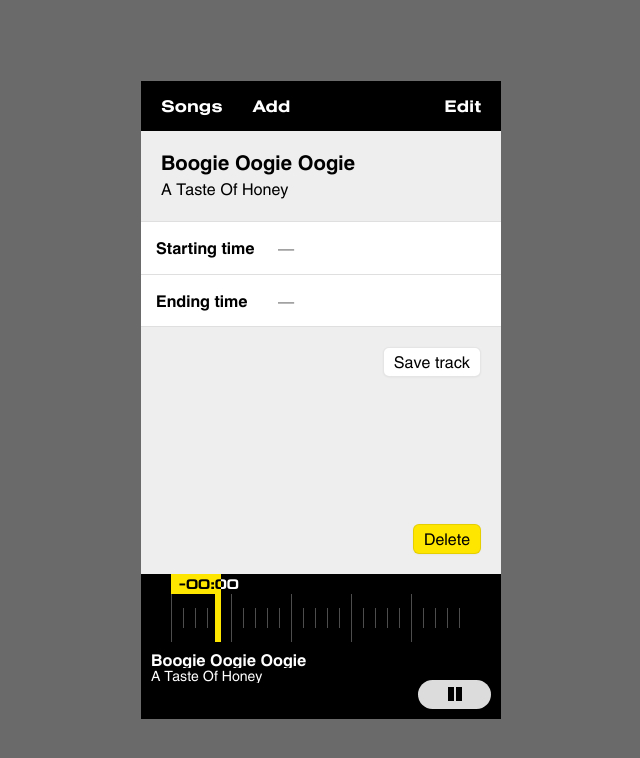
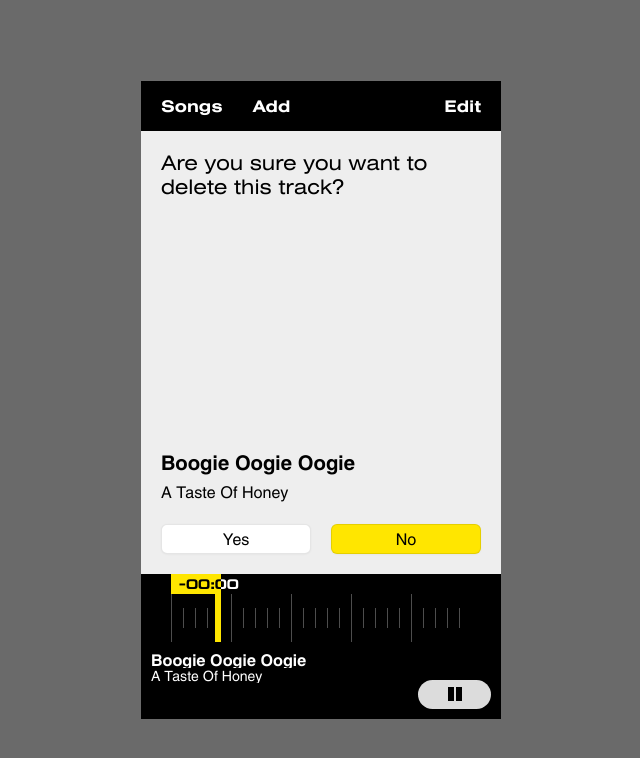
Before and after one commit to reptofrog/player, a React app: page / in a window 1280 px wide. Shown: the top 758 px of the page, without its empty margins (319-959 px from the left). Built offline with nearby package versions, Linux system fonts and the light colour scheme.

Commit message:
RemovalScreen styles finished

```diff
--- a/src/app.tsx
+++ b/src/app.tsx
@@ -6,6 +6,7 @@
 import BottomPanel from './components/bottom_panel';
 import AddScreen from './components/add_screen';
 import EditScreen from './components/edit_screen';
+import RemovalScreen from './components/removal_screen';
 import Playlist from './components/playlist';
 import TopPanel from './components/top_panel';
 
@@ -16,7 +17,7 @@
             <GlobalStyle />
             <Main>
                 <TopPanel />
-                <EditScreen />
+                <RemovalScreen />
                 <BottomPanel />
             </Main>
         </Fragment>
--- a/src/components/edit_screen.tsx
+++ b/src/components/edit_screen.tsx
@@ -39,8 +39,11 @@
     font-size: 2rem;
     line-height: 2.4rem;
     margin: 0;
+    overflow: hidden;
+    text-overflow: ellipsis;
+    white-space: nowrap;
 
-    margin-block-end: 0.2rem;
+    margin-block-end: 0.5rem;
 `;
 
 const ArtistName = styled.p`
@@ -48,6 +51,9 @@
     font-size: 1.6rem;
     line-height: 2.4rem;
     margin: 0;
+    overflow: hidden;
+    text-overflow: ellipsis;
+    white-space: nowrap;
 
     margin-block-end: 2rem;
 `;
--- a/src/components/removal_screen.tsx
+++ b/src/components/removal_screen.tsx
@@ -1,7 +1,103 @@
+import styled from 'styled-components';
+
+
 const RemovalScreen = (): JSX.Element => {
     return(
-        <></>
-    );
+        <Screen>
+            <ScreenTitle>Are you sure you want to delete this track?</ScreenTitle>
+            <Wrapper>
+                <TrackName>Boogie Oogie Oogie</TrackName>
+                <ArtistName>A Taste Of Honey</ArtistName>
+                <WrapperInner>
+                    <Button>Yes</Button>
+                    <Button className="delete">No</Button>
+                </WrapperInner>
+            </Wrapper>
+        </Screen>
+    )
 };
 
+const Screen = styled.div`
+    display: flex;
+    flex-direction: column;
+    height: 44.3rem;
+    overflow: scroll;
+    padding: 2rem;
+    scrollbar-width: none;
+    user-select: none;
+
+    &::-webkit-scrollbar {
+        width: 0;
+    }
+`;
+
+const ScreenTitle = styled.p`
+    font-family: 'Helios-Ext';
+    font-size: 2rem;
+    line-height: 2.4rem;
+    margin: 0;
+
+    margin-block-end: 2rem;
+`;
+
+const Wrapper = styled.div`
+    margin-block-start: auto;
+`;
+
+const WrapperInner = styled.div`
+    display: flex;
+    gap: 2rem;
+`;
+
+const TrackName = styled.p`
+    font-family: 'Helios-Bold';
+    font-size: 2rem;
+    line-height: 2.4rem;
+    margin: 0;
+    overflow: hidden;
+    text-overflow: ellipsis;
+    white-space: nowrap;
+
+    margin-block-end: 0.5rem;
+`;
+
+const ArtistName = styled.p`
+    font-family: 'Helios';
+    font-size: 1.6rem;
+    line-height: 2.4rem;
+    margin: 0;
+    overflow: hidden;
+    text-overflow: ellipsis;
+    white-space: nowrap;
+
+    margin-block-end: 2rem;
+`;
+
+const Button = styled.div`
+        background: white;
+        border-radius: 0.6rem;
+        border: solid 0.1rem rgba(0, 0, 0, 0.10);
+        box-shadow: 0px 0.05rem 0.2rem rgba(0, 0, 0, 0.05);
+        cursor: pointer;
+        flex: 1;
+        font-size: 1.6rem;
+        outline: solid 0.2rem rgba(0, 0, 0, 0);
+        padding: 0.6rem 1rem;
+        text-align: center;
+        transition: var(--animation);
+
+    outline-offset: -0.2rem;
+
+    &:hover {
+        background: black !important;
+        box-shadow: none;
+        color: white;
+    }
+
+    &.delete {
+        background-color: var(--accent);
+        margin-block-start: auto;
+    }
+`;
+
 export default RemovalScreen;
```
